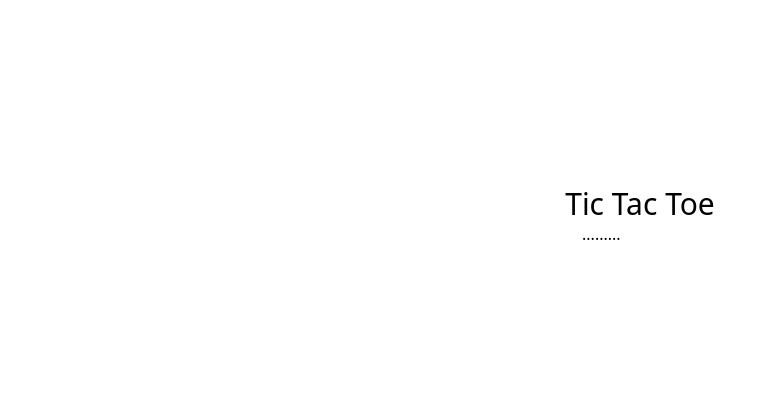
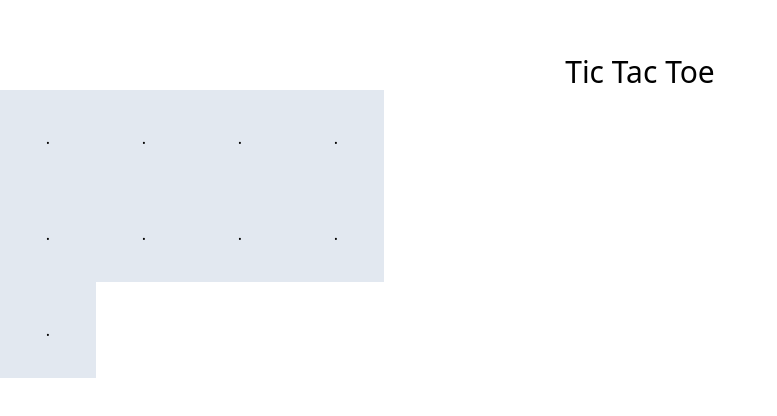
Before and after one commit to Disha-Baghel/CodSoft, a React (Create React App) app in the folder tic-tac-toe-ai/: page / in a window 1280 px wide. Shown: the part 184-600 px from the top of the page, without its empty margins (0-777 px from the left). Built offline with nearby package versions, Linux system fonts and the light colour scheme.

Commit message:
tailwind config

```diff
--- a/tic-tac-toe-ai/tailwind.config.js
+++ b/tic-tac-toe-ai/tailwind.config.js
@@ -1,6 +1,6 @@
 /** @type {import('tailwindcss').Config} */
 module.exports = {
-  content: ["./src/*.js"],
+  content: ["./src/**/*.js"],
   theme: {
     extend: {},
   },
```
